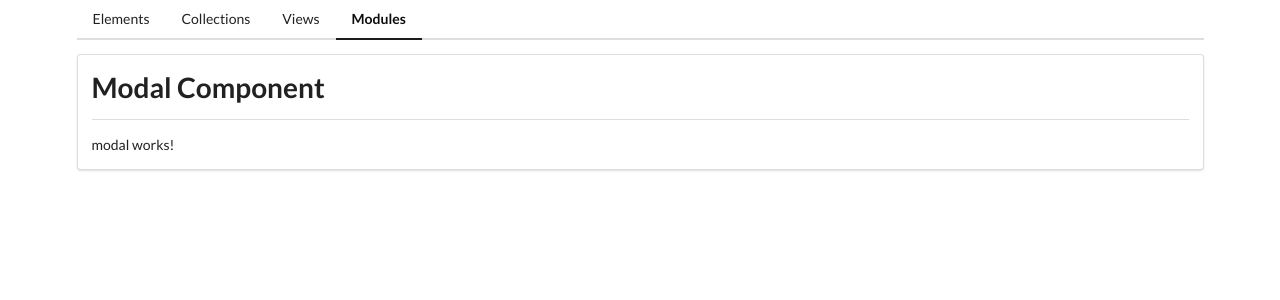
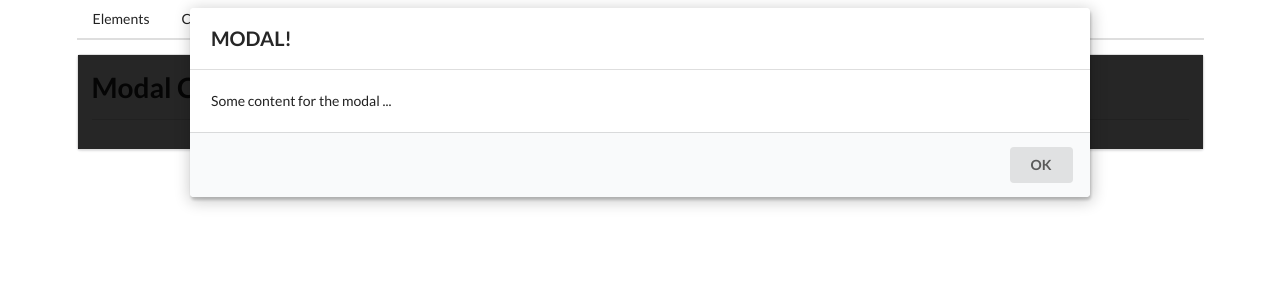
Before and after one commit to Simone-Ramundi/AppComps, an Angular app in the folder comps/: page /mods in a window 1280 px wide. Shown: the top 300 px of the page. Built offline with nearby package versions, Linux system fonts and the light colour scheme.

Commit message:
HTML SET UP

```diff
--- a/comps/src/app/mods/modal/modal.component.html
+++ b/comps/src/app/mods/modal/modal.component.html
@@ -1 +1,14 @@
-<p>modal works!</p>
+<div class="ui dimmer visable active">
+  <div class="ui modal visible active">
+    <i class="close icon"></i>
+    <div class="header">
+      MODAL!
+    </div>
+    <div class="content">
+      <p>Some content for the modal ...</p>
+    </div>
+    <div class="actions">
+      <button class="ui button">OK</button>
+    </div>
+  </div>
+</div>
```
